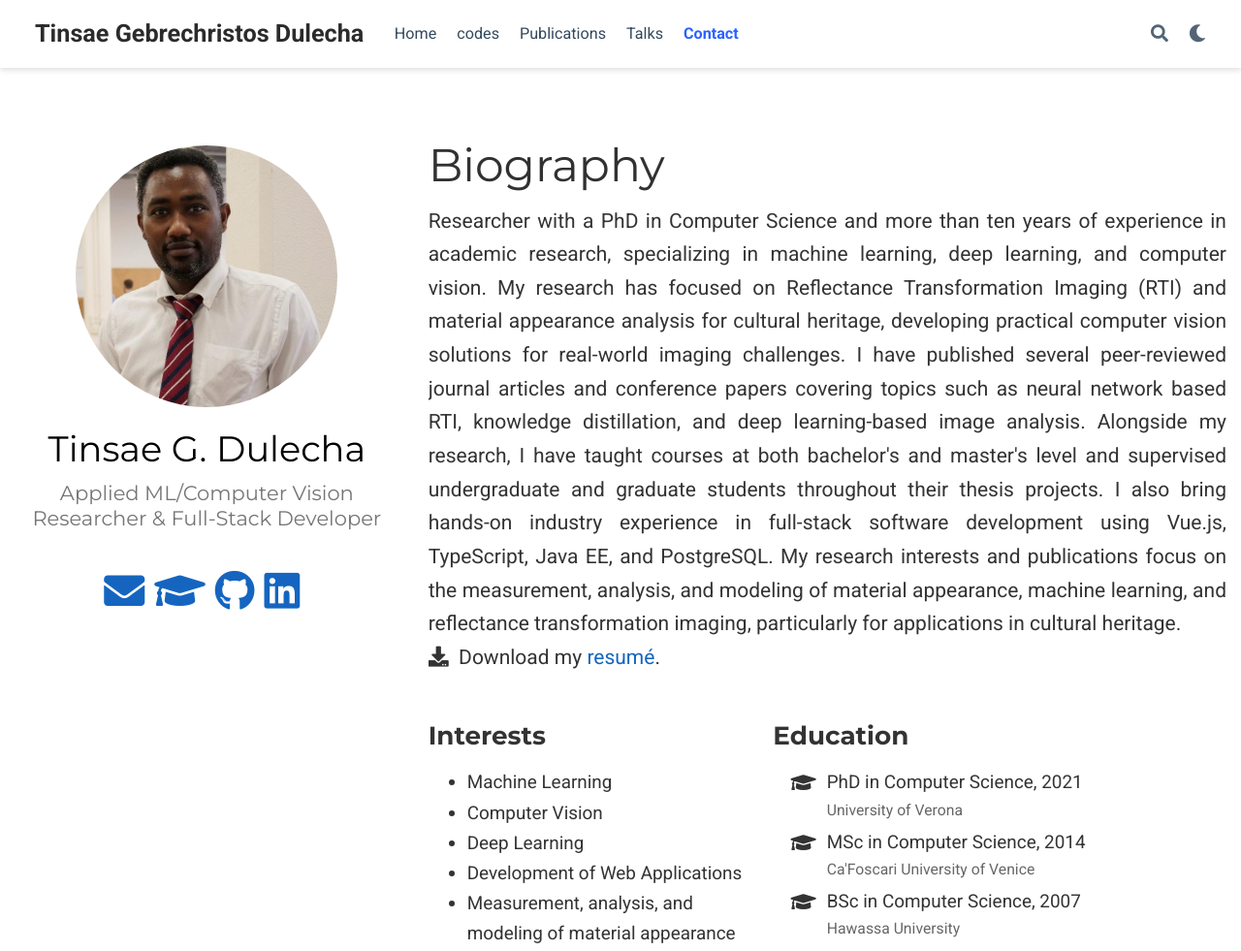
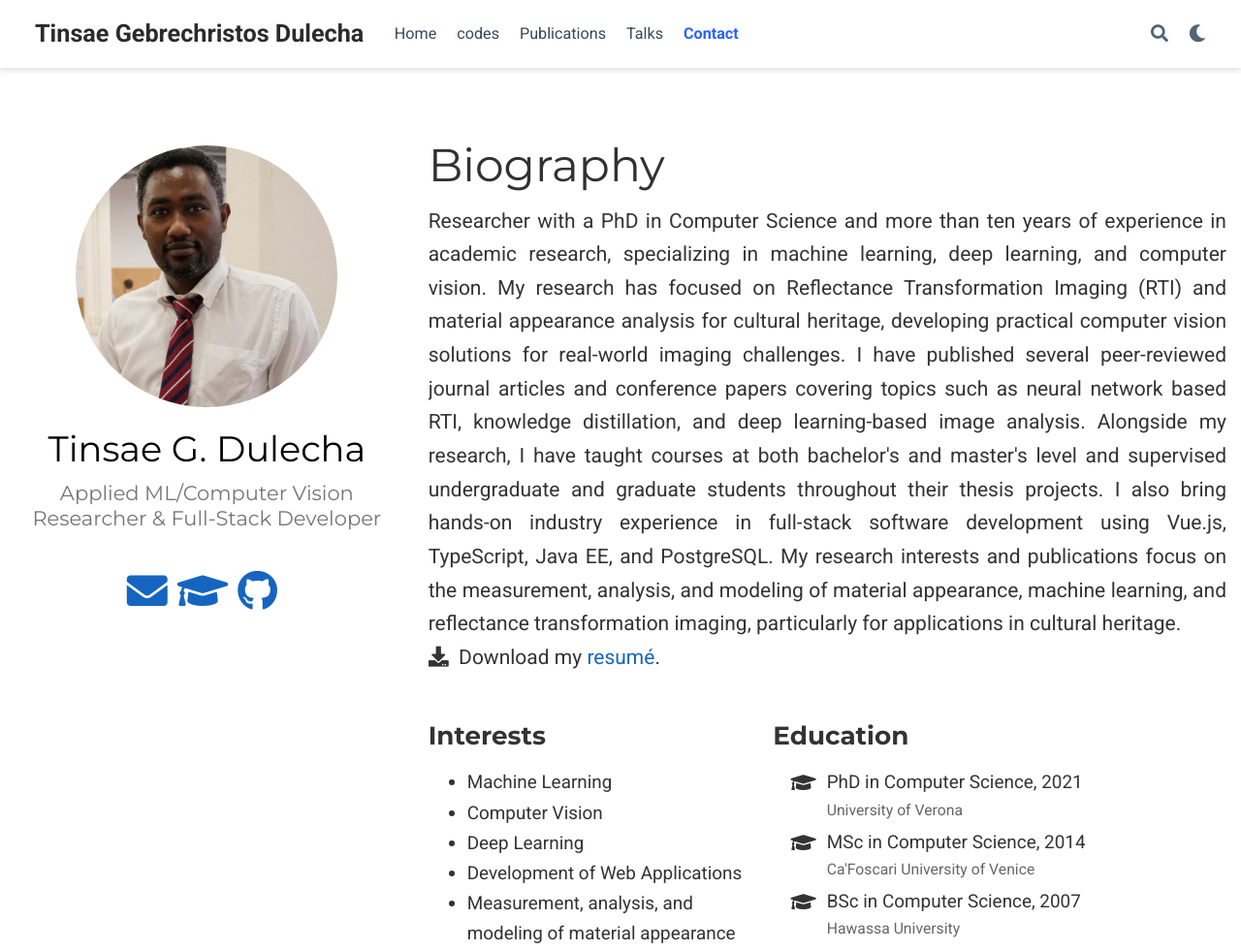
Before and after one commit to tgdulecha/tgdulecha.github.io, a plain HTML site: page index.html in a window 1280 px wide. Shown: the top 981 px of the page at 97% size. Drawn offline with nearby package versions, Linux system fonts and the light colour scheme; some icons are missing.

Commit message:
removed linkedin

```diff
--- a/index.html
+++ b/index.html
@@ -349,16 +349,6 @@
                     </a>
                   </li>
 
-                  <li>
-                    <a
-                      href="https://www.linkedin.com/in/tinsae-gebrechristos-dulecha-b2ba7261/"
-                      target="_blank"
-                      rel="noopener"
-                      aria-label="linkedin"
-                    >
-                      <i class="fab fa-linkedin big-icon"></i>
-                    </a>
-                  </li>
 
                   <li>
                     <a href="/uploads/Tinsae_Dulecha_CV.pdf" aria-label="cv">
```
